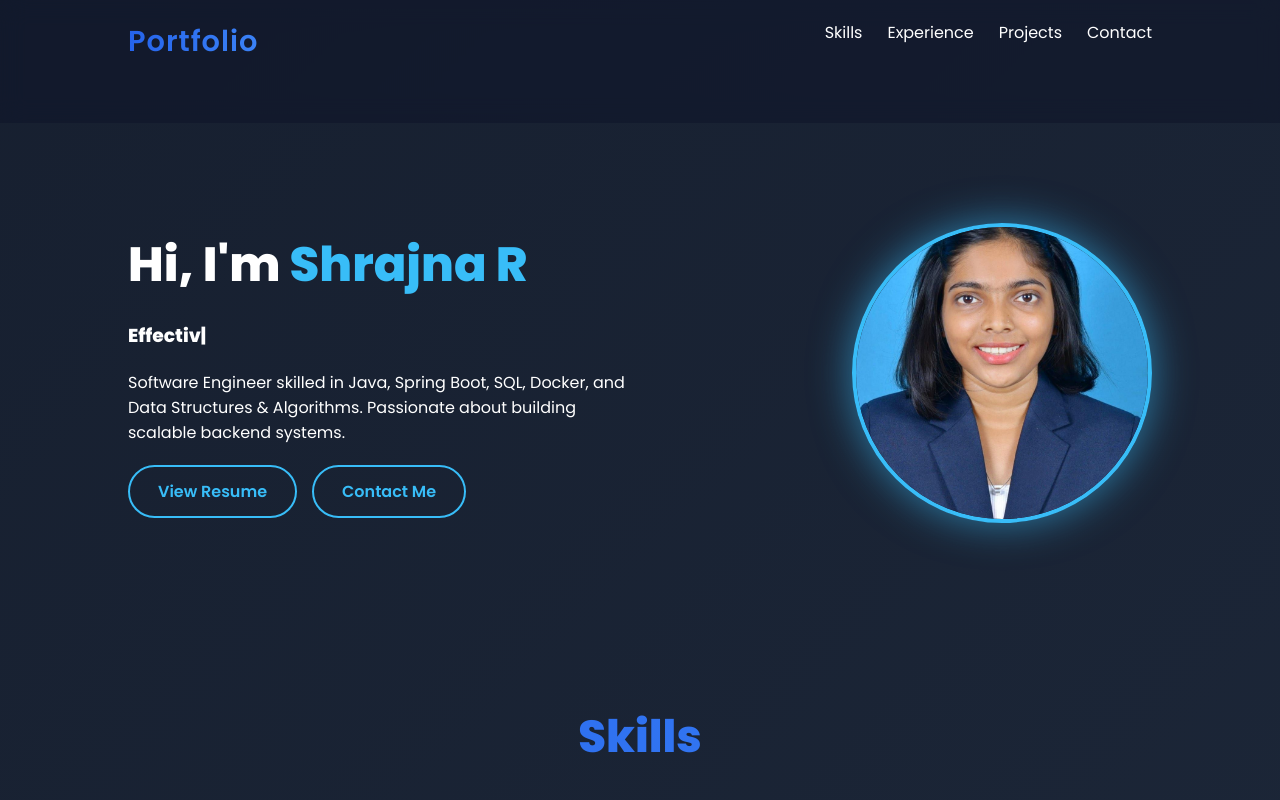
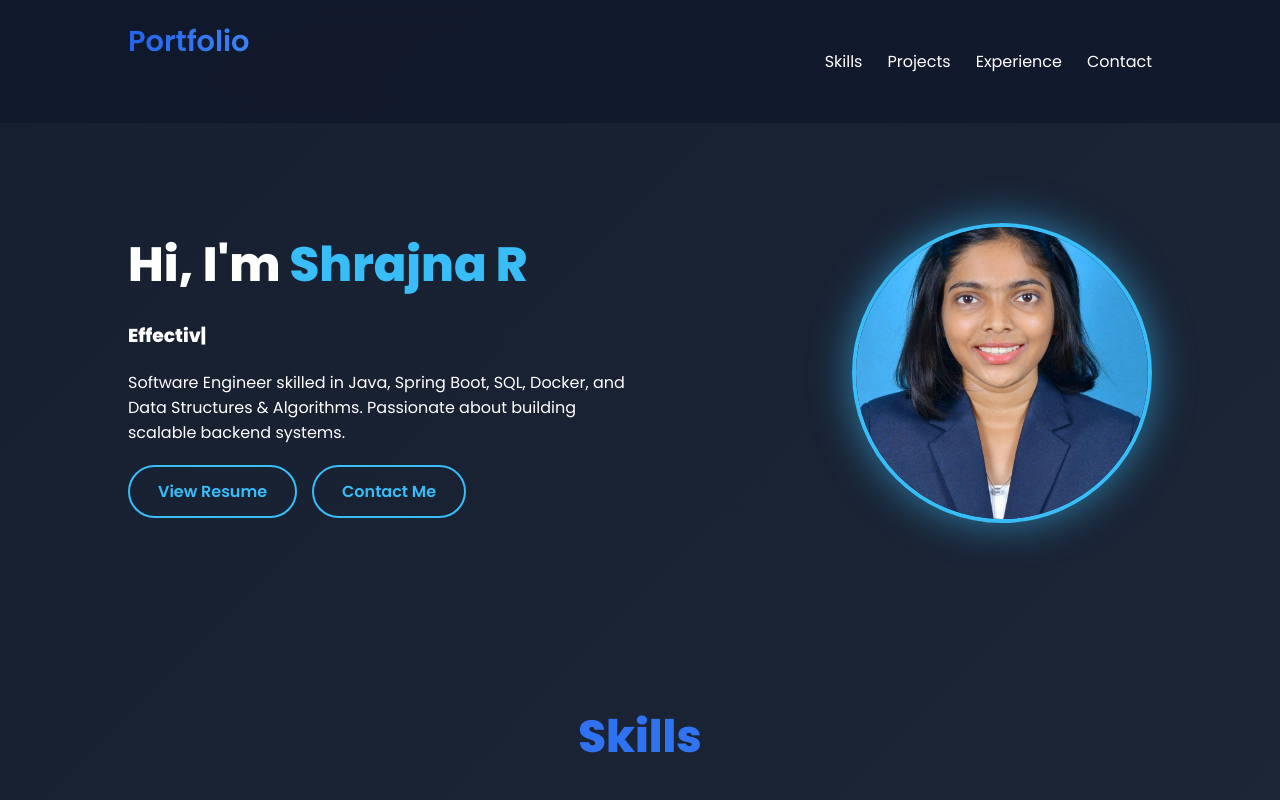
Before and after one commit to ShrajnaR/shrajna-portfolio, a React (Create React App) app: page / in a window 1280 px wide. Shown: the top 800 px of the page. Built offline with nearby package versions, Linux system fonts and the light colour scheme.

Commit message:
Changed Style

```diff
--- a/public/index.html
+++ b/public/index.html
@@ -3,7 +3,7 @@
   <head>
     <meta charset="utf-8" />
     <link rel="icon" href="%PUBLIC_URL%/favicon.ico" />
-    <meta name="viewport" content="width=device-width, initial-scale=1" />
+    <meta name="viewport" content="width=device-width, initial-scale=1.0" />
     <meta name="theme-color" content="#000000" />
     <meta
       name="description"
--- a/src/components/Navbar.js
+++ b/src/components/Navbar.js
@@ -1,35 +1,35 @@
+import { useState } from "react";
+import { FaBars, FaTimes } from "react-icons/fa";
+
 const Navbar = () => {
+  const [menuOpen, setMenuOpen] = useState(false);
+
   return (
-    <nav style={navStyle}>
-      <h2 style={logoStyle}>Portfolio</h2>
+    <nav className="navbar">
+      <h2 className="logo">Portfolio</h2>
 
-      <div style={{ display: "flex", gap: "25px" }}>
+      {/* Desktop Links */}
+      <div className="nav-links">
         <a href="#skills">Skills</a>
+        <a href="#projects">Projects</a>
         <a href="#experience">Experience</a>
-        <a href="#projects">Projects</a>
         <a href="#contact">Contact</a>
+      </div>
+
+      {/* Mobile Icon */}
+      <div className="menu-icon" onClick={() => setMenuOpen(!menuOpen)}>
+        {menuOpen ? <FaTimes /> : <FaBars />}
+      </div>
+
+      {/* Mobile Menu */}
+      <div className={menuOpen ? "mobile-menu active" : "mobile-menu"}>
+        <a href="#skills" onClick={() => setMenuOpen(false)}>Skills</a>
+        <a href="#projects" onClick={() => setMenuOpen(false)}>Projects</a>
+        <a href="#experience" onClick={() => setMenuOpen(false)}>Experience</a>
+        <a href="#contact" onClick={() => setMenuOpen(false)}>Contact</a>
       </div>
     </nav>
   );
 };
 
-const navStyle = {
-  display: "flex",
-  justifyContent: "space-between",
-  padding: "20px 10%",
-  position: "sticky",
-  top: 0,
-  backdropFilter: "blur(12px)",
-  background: "rgba(15,23,42,0.6)",
-  zIndex: 1000,
-};
-
-
-const logoStyle = {
-  fontSize: "1.8rem",
-  fontWeight: "600",
-  letterSpacing: "1px",
-  color: "#38bdf8"
-};
-
 export default Navbar;
--- a/src/index.css
+++ b/src/index.css
@@ -69,9 +69,9 @@ h2 {
 
 .skills-track {
   display: flex;
-  width: max-content;
-  animation: scroll 20s linear infinite;
+  gap: 30px;
 }
+
 
 .skill-card {
   min-width: 150px;
@@ -206,3 +206,86 @@ nav a:hover {
 .certificate-link:hover {
   color: #60a5fa;
 }
+/* Navbar */
+.navbar {
+  display: flex;
+  justify-content: space-between;
+  align-items: center;
+  padding: 20px 10%;
+  position: sticky;
+  top: 0;
+  backdrop-filter: blur(12px);
+  background: rgba(15,23,42,0.7);
+  z-index: 1000;
+}
+
+.logo {
+  font-size: 1.8rem;
+  font-weight: 600;
+  color: #2563eb;
+}
+
+.nav-links {
+  display: flex;
+  gap: 25px;
+}
+
+.nav-links a {
+  color: white;
+  text-decoration: none;
+  transition: 0.3s;
+}
+
+.nav-links a:hover {
+  color: #2563eb;
+}
+
+/* Mobile */
+.menu-icon {
+  display: none;
+  font-size: 1.5rem;
+  cursor: pointer;
+  color: white;
+}
+
+.mobile-menu {
+  position: fixed;
+  top: 0;
+  right: -100%;
+  height: 100vh;
+  width: 250px;
+  background: #0f172a;
+  display: flex;
+  flex-direction: column;
+  padding-top: 100px;
+  gap: 30px;
+  text-align: center;
+  transition: 0.3s ease;
+}
+
+.mobile-menu a {
+  color: white;
+  text-decoration: none;
+  font-size: 1.2rem;
+}
+
+.mobile-menu.active {
+  right: 0;
+}
+
+/* Responsive */
+@media (max-width: 768px) {
+  .nav-links {
+    display: none;
+  }
+
+  .menu-icon {
+    display: block;
+  }
+}
+html, body {
+  overflow-x: hidden;
+}
+* {
+  max-width: 100%;
+}
```
